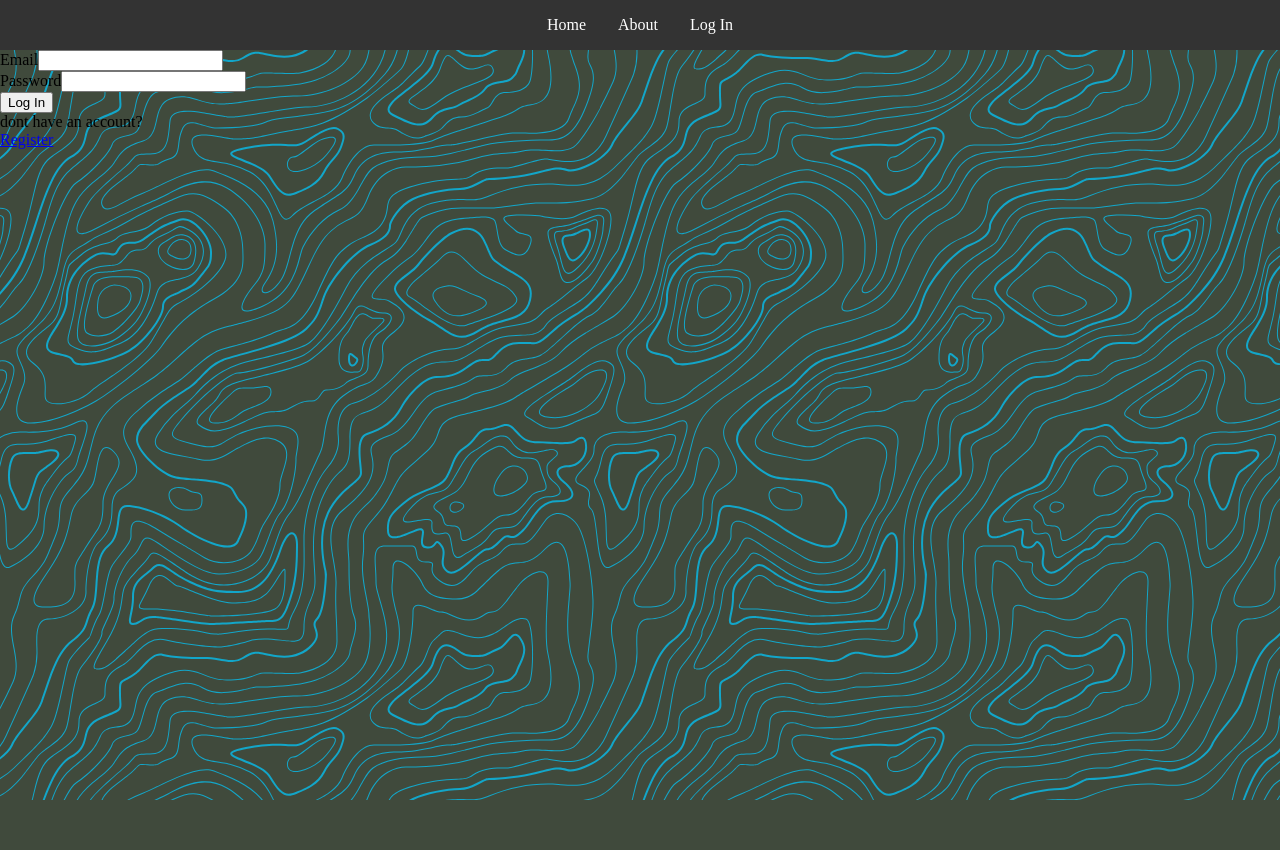
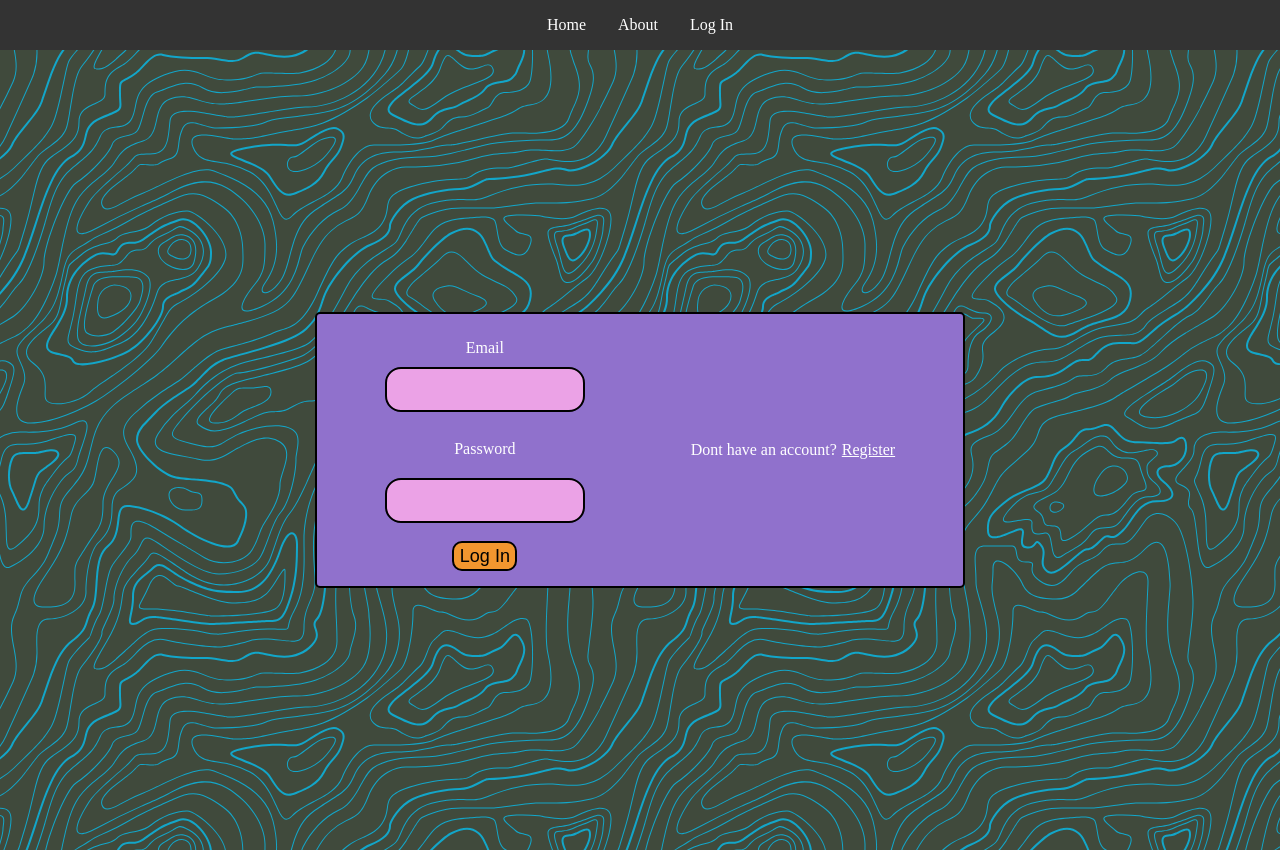
Before and after one commit to wolfsige/wolf_collector_mk2, a Flask app: page /login in a window 1280 px wide. Before the commit the page ends 800 px from the top, so only its background shows below. Run offline with Flask 2, Linux system fonts and the light colour scheme; some libraries are stand-ins or nearby versions.

Commit message:
add login css

```diff
--- /dev/null
+++ b/myapp/static/style/login.css
@@ -0,0 +1,87 @@
+* {
+  margin: 0;
+  padding: 0;
+}
+
+.center-container {
+  display: flex;
+  justify-content: center;
+  align-items: center;
+  text-align: center;
+  min-height: 100vh;
+}
+
+.container {
+  display: flex;
+  justify-content: space-around;
+  margin: 15px;
+  padding: 15px;
+  background-color: #9071CC;
+  color: white;
+  border-radius: 5px;
+  border: 2px black solid;
+  width: 650px;
+}
+
+div.register {
+  display: flex;
+  justify-content: center;
+  align-items: center;
+}
+
+div.register a {
+  padding-left: 5px;
+  color: white;
+  transition: .3s ease-in-out;
+}
+
+div.register a:hover {
+  color: #333;
+}
+
+form {
+  display: flex;
+  justify-content: center;
+  flex-direction: column;
+}
+
+div.submit-btn {
+  display: flex;
+  justify-content: center;
+}
+
+input#email {
+  padding: 16px;
+  width: 200px;
+  height: 45px;
+  font-size: 16px;
+  background-color: #EBA2E6;
+  border: 2px black solid;
+  border-radius: 16px;
+
+}
+
+input#password {
+  padding: 16px;
+  width: 200px;
+  height: 45px;
+  font-size: 16px;
+  margin-top: 10px;
+  background-color: #EBA2E6;
+  border: 2px black solid;
+  border-radius: 16px;
+}
+
+input#submit {
+  width: 65px;
+  height: 30px;
+  font-size: 18px;
+  background-color: #F2962F;
+  color: black;
+  border: 2px black solid;
+  border-radius: 10px;
+}
+
+label {
+  padding: 10px;
+}
--- a/myapp/templates/login.html
+++ b/myapp/templates/login.html
@@ -1,15 +1,23 @@
 {% extends "base.html" %}
 {% block content %}
 
+<link rel="stylesheet" href="{{ url_for('static', filename= 'style/login.css')}}">
+
+<div class="center-container">
+    <div class="container">
         <form method="POST">
             {{form.hidden_tag()}}
             {{form.email.label}}{{form.email}}<br>
             {{form.password.label}}{{form.password}}<br>
+            <div class="submit-btn">
                 {{form.submit()}}
+            </div>
 
         </form>
-dont have an account?
-<div class="nav-link">
-    <a href="{{url_for('users.register')}}">Register</a>
+        <div class="register">
+            Dont have an account?
+            <a href="{{url_for('users.register')}}"> Register</a>
+        </div>
+    </div>
 </div>
 {% endblock %}
```
Lines whose indentation alone changed are shown as unchanged.
